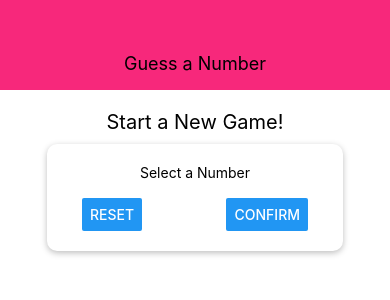
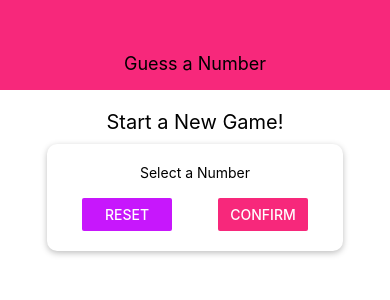
Before and after one commit to Weisbergbsf/Guess-a-Number, a React Native app: screen / in a window 390 px wide. Shown: the top 300 px of the page. Built offline with nearby package versions, Linux system fonts and the light colour scheme.

Commit message:
Created Contants for Colors

```diff
--- a/components/Header.js
+++ b/components/Header.js
@@ -1,5 +1,7 @@
 import React from "react";
 import { View, Text, StyleSheet } from "react-native";
+
+import Colors from "../constants/colors";
 
 const Header = props => {
   return (
@@ -14,7 +16,7 @@
         width:"100%",
         height: 90,
         paddingTop: 36,
-        backgroundColor: "#f7287b",
+        backgroundColor: Colors.primary,
         alignItems: "center",
         justifyContent: "center"
     },
--- /dev/null
+++ b/constants/colors.js
@@ -0,0 +1,4 @@
+export default {
+  primary: "#f7287b",
+  accent: "#c717fc"
+};
--- a/screens/StartGameScreen.js
+++ b/screens/StartGameScreen.js
@@ -2,6 +2,7 @@
 import { View, Text, TextInput, Button, StyleSheet } from "react-native";
 
 import Card from "../components/Card";
+import Colors from "../constants/colors";
 
 const StartGameScreen = prosp => {
   return (
@@ -11,8 +12,20 @@
         <Text>Select a Number</Text>
         <TextInput />
         <View style={styles.buttonContainer}>
-          <Button title="Reset" onPress={() => console.log("oiiii")} />
-          <Button title="Confirm" onPress={() => console.log("oiiii")} />
+          <View style={styles.button}>
+            <Button
+              title="Reset"
+              onPress={() => console.log("oiiii")}
+              color={Colors.accent}
+            />
+          </View>
+          <View style={styles.button}>
+            <Button
+              title="Confirm"
+              onPress={() => console.log("oiiii")}
+              color={Colors.primary}
+            />
+          </View>
         </View>
       </Card>
     </View>
@@ -39,6 +52,9 @@
     width: "100%",
     justifyContent: "space-between",
     paddingHorizontal: 15
+  },
+  button: {
+    width: 90
   }
 });
 
```
